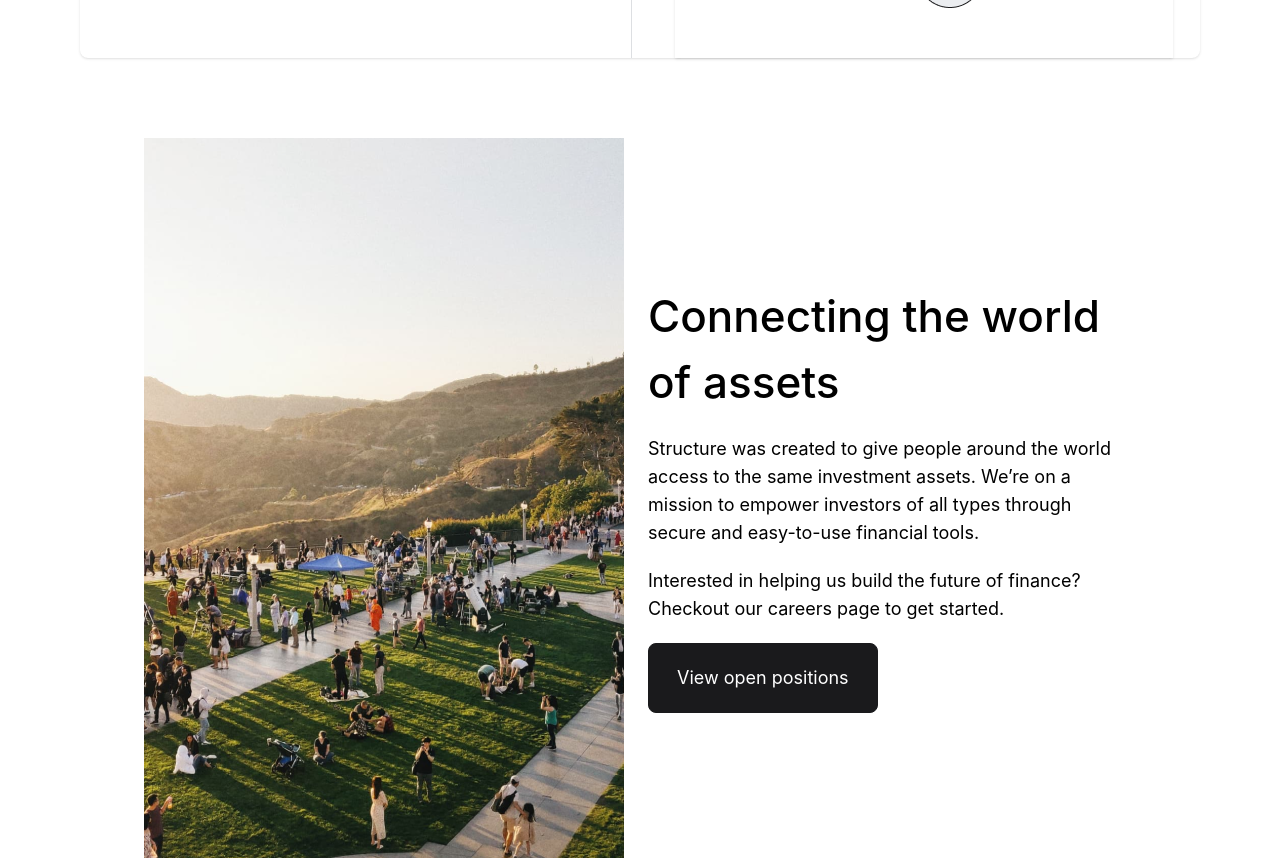
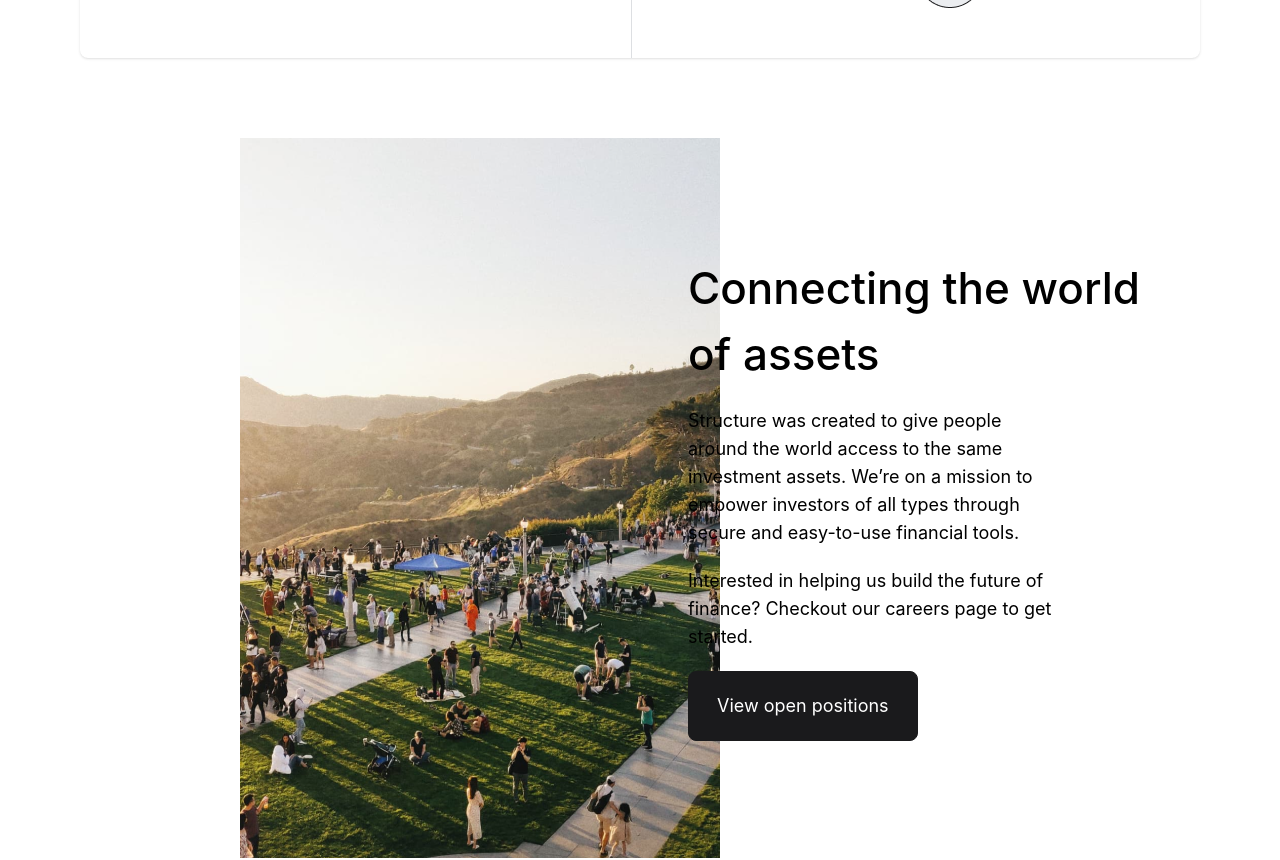
Before and after one commit to sayafIsmael/react-app-structure, a React (Create React App) app: page / in a window 1280 px wide. Shown: the part 5520-6380 px from the top of the page. Built offline with nearby package versions, Linux system fonts and the light colour scheme.

Commit message:
tab responsive almost done

```diff
--- a/src/App.scss
+++ b/src/App.scss
@@ -18,7 +18,8 @@
 
 .btn-main {
   padding: 20px 28px;
-@apply border border-primary bg-primary text-white rounded-lg
+  font-size: 18px ;
+  @apply border border-primary bg-primary text-white rounded-lg
 }
 
 .btn-nav {
@@ -58,6 +59,7 @@
 
 .ds-title{
   max-width: 476px;
+  @apply md:max-w-full;
 }
 
 
@@ -94,11 +96,12 @@
     max-width: 400px;
   }
 
-  .ds-title{
-    max-width: 100%;
-  }
-
   .bt-title{
     font-size: 34px;
   }
+
+  .btn-main {
+    padding: 15px 22px;
+  }
+
 }
--- a/src/pages/Home.js
+++ b/src/pages/Home.js
@@ -12,6 +12,7 @@ export default function Home() {
     }
 
     return (
+        <React.Fragment>
             <div className="container mx-auto">
                 <div className="default-spacing">
                     <div className="lg:grid lg:grid-cols-2 gap-4">
@@ -145,7 +146,7 @@ export default function Home() {
                         <img alt="" className="mx-auto" src="/images/rectangle5.png" />
                     </div>
                     <div className="my-auto lg:ml-0 md:ml-5">
-                    <h2 className='default-header font-medium ds-title'>A better way to send and receive payments</h2>
+                        <h2 className='default-header font-medium desc-one'>A better way to send and receive payments</h2>
                         <p className="text-lg desc-one my-5">Send payments in the asset of your choice. On Structure, all assets work like money.</p>
                         <p className="text-lg desc-one mb-5">Received Bitcoin but really wanted Google stock? Accept payments in the asset of your choice.</p>
                         <button className="btn-main lg:text-lg md:text-md ">Send a payment</button>
@@ -184,7 +185,7 @@ export default function Home() {
 
                 <div className="default-spacing">
                     <div className="grid lg:grid-cols-2 lg:gap-4 shadow rounded-lg">
-                    <div className="lg:order-first md:order-last p-12  border-r border-sm-border">
+                        <div className="lg:order-first md:order-last p-12  lg:border-r lg:border-sm-border md:border-t md:border-sm-border lg:border-t-0">
                             <h2 className='default-header font-medium ds-title my-5 bt-title'>Rest assured, you’re in good hands</h2>
                             <div className="flex items-center mb-5">
                                 <img alt="" className="w-6 h-6" src="/images/check-icon.png" />
@@ -201,36 +202,38 @@ export default function Home() {
                                 <p className="text-xl mx-2">Crime prevention and good-faith policy ³</p>
                             </div>
                         </div>
-                    <div className="p-12 mx-auto shadow flex items-center justify-center">
+                        <div className="p-12 mx-auto flex items-center justify-center">
                             <img alt="" src="/images/sec-2.png" />
+                        </div>
                     </div>
                 </div>
             </div>
 
             <div className="default-spacing">
-                <div className="lg:grid lg:grid-cols-2 gap-4">
-                    <img alt="" src="/images/container.png" className="ml-16" />
-                    <div className="my-auto">
+                <div className="lg:grid lg:grid-cols-2 gap-4 lg:container lg:mx-auto">
+                    <img alt="" src="/images/container.png" className="lg:ml-40 lg:block md:hidden" />
+                    <img alt="" src="/images/container-2.png" className="lg:ml-40 lg:hidden md:block" />
+
+                    <div className="lg:my-auto lg:ml-10 md:m-10">
                         <h2 className='default-header font-medium ds-title'>Connecting the world of assets</h2>
-                        <p className="text-lg desc-one my-5">Structure was created to give people around the world access to the same investment assets.  We’re on a mission to empower investors of all types through secure and easy-to-use  financial tools.</p>
-                        <p className="text-lg desc-one mb-5">Interested in helping us build the future of finance? Checkout our careers page to get started.</p>
+                        <p className="lg:mr-24 text-lg my-5 md:max-w-full;">Structure was created to give people around the world access to the same investment assets.  We’re on a mission to empower investors of all types through secure and easy-to-use  financial tools.</p>
+                        <p className="lg:mr-24 text-lg mb-5 md:max-w-full;">Interested in helping us build the future of finance? Checkout our careers page to get started.</p>
                         <button className="btn-main lg:text-lg md:text-md ">View open positions</button>
                     </div>
                 </div>
             </div>
 
-            <div className="default-spacing">
-                <div className="grid grid-cols-2 gap-4">
-                    <div className="sm:w-full my-auto">
+            <div className="default-spacing ">
+                <div className="lg:container mx-auto grid grid-cols-12 gap-4 ">
+                    <div className="lg:col-span-6 md:col-span-7 sm:w-full my-auto lg:order-first md:order-last">
                         <div className="my-auto">
-                            <h2 className='default-header font-medium'>Sign up today and get no-fee trading for life.</h2>
+                            <h2 className='default-header font-medium bt-title'>Sign up today and get no-fee trading for life.</h2>
                             <p className="text-lg desc-one mt-5">No market closes. No trading fees. All the stocks and crypto coins you love.</p>
                         </div>
 
-                        <div className="mt-14">
-                            <p className="text-lg desc-one mb-5">Ready to start trading?</p>
+                        <div className="mt-14 lg:mr-0 md:mr-5">
                             <div className="flex flex-wrap mb-2">
-                                <div className="w-full md:w-2/12 mb-6 md:mb-0">
+                                <div className="w-full lg:w-2/12 md:w-2/6 mb-6 md:mb-0">
                                     <div className="relative">
                                         <select className="text-lg block input-height appearance-none w-full bg-gray-200 text-gray-700 py-3 px-3 rounded leading-tight border border-input-box focus:outline-none focus:border-input-border bg-input-box" id="grid-state"
                                             value={countryCode} onChange={(e) => handleCodepicker(e)}>
@@ -241,22 +244,23 @@ export default function Home() {
                                         </div>
                                     </div>
                                 </div>
-                                <div className="w-full md:w-6/12 px-3 mb-6 md:mb-0">
+                                <div className="w-full lg:w-6/12 md:w-4/6 px-3 mb-6 md:mb-0">
                                     <input className="text-lg appearance-none block input-height w-full bg-gray-200 text-gray-700 rounded py-3 px-4 leading-tight border border-input-box focus:outline-none focus:border-input-border bg-input-box" id="grid-city" type="text" placeholder="Enter your phone number" />
                                 </div>
-                                <div className="w-full md:w-4/12 px-2 mb-6 md:mb-0">
-                                    <button className="btn-main lg:text-lg md:text-md ">Send link</button>
+                                <div className="w-full lg:w-4/12 px-2 mb-6 md:mb-0 lg:my-0 md:my-5">
+                                    <button className="btn-main lg:text-lg md:text-md md:w-full">Send link</button>
                                 </div>
                             </div>
                         </div>
                     </div>
 
-                    <div className="">
-                        <img alt="" className="mx-auto -mb-28" src="/images/iphone.png" />
+                    <div className="lg:col-span-6 md:col-span-5">
+                        <img alt="" className="mx-auto -mb-28 lg:block md:hidden" src="/images/iphone.png" />
+                        <img alt="" className="mx-auto -mb-28 lg:hidden md:block" src="/images/iphone-2.png" />
                     </div>
                 </div>
             </div>
-        </div>
+        </React.Fragment>
     )
 
 }
```
Also changed, not shown: public/images/container-2.png (added), public/images/iphone-2.png (added). Lines whose indentation alone changed are shown as unchanged.
